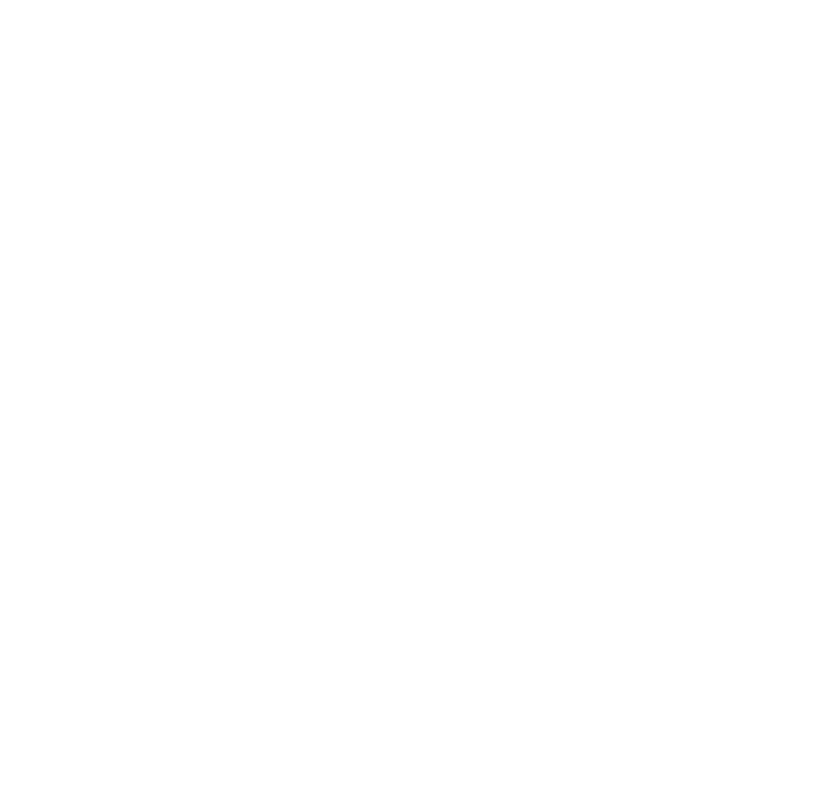
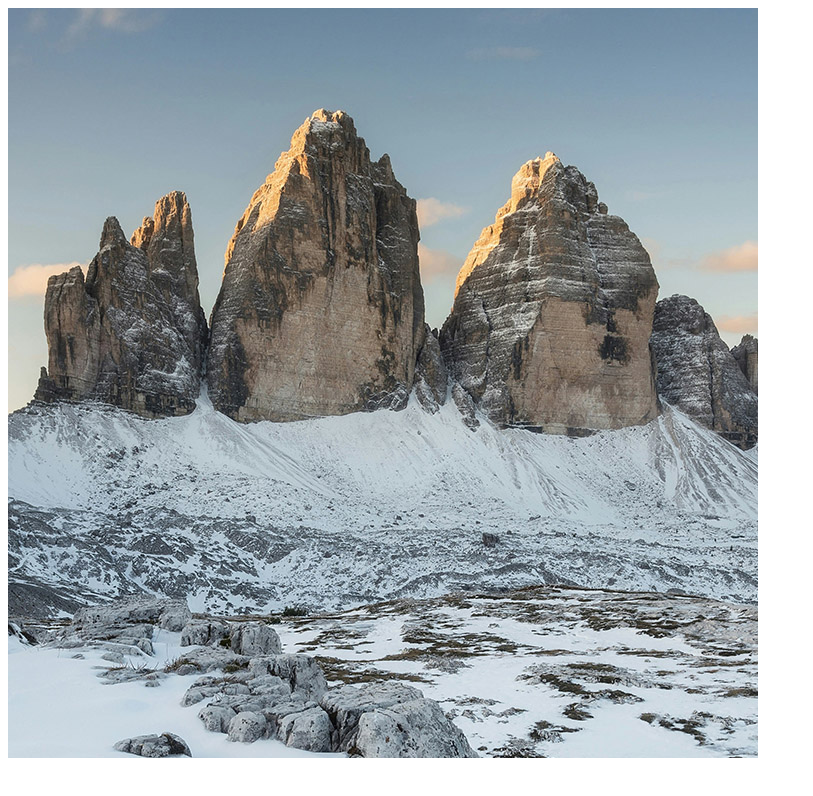
Before and after one commit to giacomo9999/expanding-cards-240821, a plain HTML site: page index.html in a window 1280 px wide. Shown: the top 796 px of the page, without its empty margins (0-813 px from the left). Drawn offline with Linux system fonts and the light colour scheme.

Commit message:
Did some embarrassingly basic stuff that still took me forever.

```diff
--- a/index.html
+++ b/index.html
@@ -4,10 +4,14 @@
         <meta charset="UTF-8" />
         <meta name="viewport" content="width=device-width, initial-scale=1.0" />
         <title>Expanding Cards</title>
+        <link rel="stylesheet" href="styles.css">
     </head>
     <body>
         <div class="container">
-            <div class="panel"></div>
+            <div
+                class="panel"
+                style="background-image: url('images/sample_pic_01.jpg')"
+            ></div>
             <div class="panel"></div>
             <div class="panel"></div>
             <div class="panel"></div>
--- a/styles.css
+++ b/styles.css
@@ -0,0 +1,9 @@
+.container {
+    height: 1000px;
+    width: 1000px;
+}
+
+.panel {
+    height: 750px;
+    width: 750px;
+}
```
